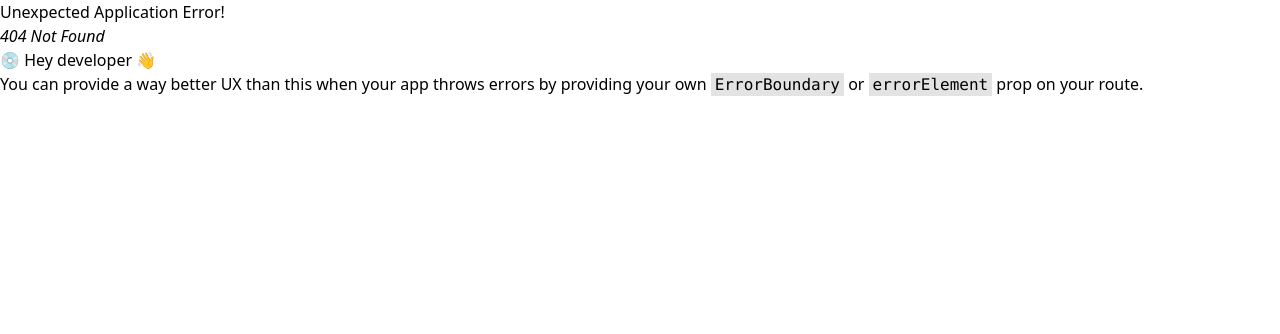
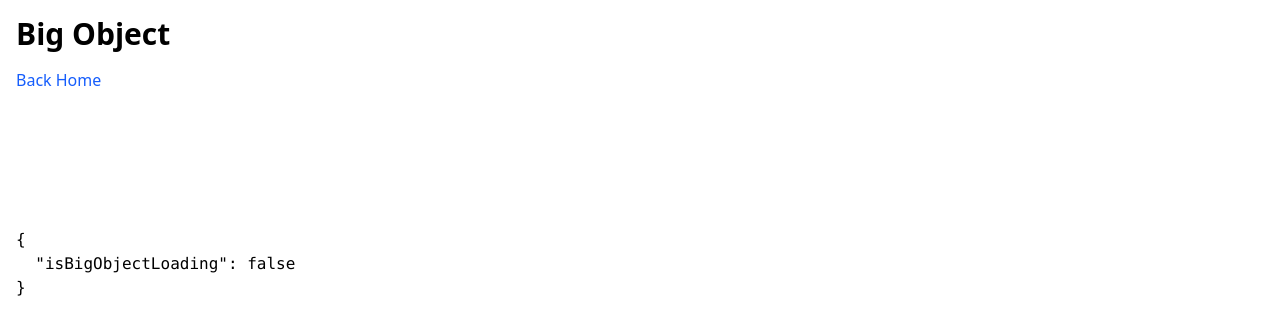
Before and after one commit to barnabas-lesti/react-sandbox, a React (Vite) app: page /state-management/big-object in a window 1280 px wide. Before the commit this address had no page. Shown: the top 334 px of the page. Built offline with nearby package versions, Linux system fonts and the light colour scheme.

Commit message:
feature(state-management): add big object example

```diff
--- a/package.json
+++ b/package.json
@@ -16,6 +16,7 @@
     "@reduxjs/toolkit": "^2.9.0",
     "clsx": "^2.1.1",
     "concurrently": "^9.2.0",
+    "lodash-es": "^4.17.21",
     "react": "^19.1.0",
     "react-dom": "^19.1.0",
     "react-redux": "^9.2.0",
@@ -25,6 +26,7 @@
   "devDependencies": {
     "@eslint/js": "^9.29.0",
     "@tailwindcss/vite": "^4.1.10",
+    "@types/lodash-es": "^4.17.12",
     "@types/react": "^19.1.7",
     "@types/react-dom": "^19.1.6",
     "@vitejs/plugin-react": "^4.5.2",
--- a/src/app/routes/config.tsx
+++ b/src/app/routes/config.tsx
@@ -27,6 +27,10 @@ export const APP_ROUTES: RouteObject[] = [
             path: "zustand",
             moduleLoader: () => import("#features/state-management/zustand/CounterWithZustandPage"),
           }),
+          createLazyRoute({
+            path: "big-object",
+            moduleLoader: () => import("#features/state-management/big-object/BigObjectPage"),
+          }),
         ],
       },
       {
--- /dev/null
+++ b/src/core/functions/mergeDeep.ts
@@ -0,0 +1,5 @@
+import { cloneDeep, merge } from "lodash-es";
+
+export function mergeDeep<T>(original: T, updates: Partial<T>) {
+  return merge(cloneDeep(original), updates);
+}
--- a/src/core/ui/components/typography/Typography.tsx
+++ b/src/core/ui/components/typography/Typography.tsx
@@ -4,6 +4,7 @@ import type { ComponentPropsWithoutRef, ElementType } from "react";
 interface VariantMap {
   h1: "h1";
   h2: "h2";
+  h3: "h3";
   p: "p";
 }
 
@@ -20,7 +21,12 @@ export function Typography<V extends Variant>(props: TypographyProps<V>) {
   return (
     <Tag
       {...restProps}
-      className={clsx(variant === "h1" && "font-bold text-3xl", variant === "h2" && "font-bold text-2xl", className)}
+      className={clsx(
+        variant === "h1" && "font-bold text-3xl",
+        variant === "h2" && "font-bold text-2xl",
+        variant === "h3" && "font-bold text-xl",
+        className,
+      )}
     >
       {children}
     </Tag>
--- a/src/features/home/HomePage.tsx
+++ b/src/features/home/HomePage.tsx
@@ -24,6 +24,12 @@ export default function HomePage() {
           <Link to="/state-management/redux">Counter with Redux</Link>
         </li>
       </ul>
+      <Typography variant="h3">Techniques</Typography>
+      <ul>
+        <li>
+          <Link to="/state-management/big-object">Big Object</Link>
+        </li>
+      </ul>
 
       <Typography variant="h2">Async Data</Typography>
       <ul>
--- /dev/null
+++ b/src/features/state-management/big-object/BigObjectPage.tsx
@@ -0,0 +1,70 @@
+import { useEffect } from "react";
+
+import { Typography } from "#core/ui/components/typography/Typography";
+import { BasePageLayout } from "#core/ui/layouts/base-page-layout/BasePageLayout";
+
+import { useBigObjectStore } from "./useBigObjectStore";
+
+export default function BigObjectPage() {
+  const isBigObjectLoading = useBigObjectStore((state) => state.isBigObjectLoading);
+  const loadBigObject = useBigObjectStore((state) => state.loadBigObject);
+
+  console.debug("BigObjectPage()");
+
+  useEffect(() => {
+    loadBigObject();
+  }, []);
+
+  return (
+    <BasePageLayout title="Big Object">
+      {isBigObjectLoading ? (
+        <Typography>Loading...</Typography>
+      ) : (
+        <>
+          <BigObjectInputs />
+          <BigObjectDisplay />
+        </>
+      )}
+    </BasePageLayout>
+  );
+}
+
+function BigObjectInputs() {
+  const level1Field = useBigObjectStore((state) => state.bigObject?.field);
+  const level2Field = useBigObjectStore((state) => state.bigObject?.object?.field);
+  const level3Field = useBigObjectStore((state) => state.bigObject?.object?.subObject?.field);
+  const setBigObject = useBigObjectStore((state) => state.setBigObject);
+
+  console.debug("BigObjectInputs()");
+
+  return (
+    <>
+      <input
+        type="text"
+        defaultValue={level1Field}
+        onChange={(event) => setBigObject({ field: event.target.value })}
+      />
+      <input
+        type="text"
+        defaultValue={level2Field}
+        onChange={(event) => setBigObject({ object: { field: event.target.value } })}
+      />
+      <input
+        type="text"
+        defaultValue={level3Field}
+        onChange={(event) => setBigObject({ object: { subObject: { field: event.target.value } } })}
+      />
+    </>
+  );
+}
+
+function BigObjectDisplay() {
+  const isBigObjectLoading = useBigObjectStore((state) => state.isBigObjectLoading);
+  const level1Field = useBigObjectStore((state) => state.bigObject?.field);
+  const level2Field = useBigObjectStore((state) => state.bigObject?.object?.field);
+  // const level3Field = useBigObjectStore((state) => state.bigObject?.object?.subObject?.field);
+
+  console.debug("BigObjectDisplay()");
+
+  return <pre>{JSON.stringify({ isBigObjectLoading, level1Field, level2Field }, null, 2)}</pre>;
+}
--- /dev/null
+++ b/src/features/state-management/big-object/useBigObjectStore.ts
@@ -0,0 +1,39 @@
+import { create } from "zustand";
+
+import { debugDelay } from "#core/functions/debugDelay";
+import { mergeDeep } from "#core/functions/mergeDeep";
+
+interface BigObject {
+  field?: string;
+  array?: string[];
+  object?: {
+    field?: string;
+    array?: string[];
+    subObject?: {
+      field?: string;
+      array?: string[];
+    };
+  };
+}
+
+interface BigObjectState {
+  isBigObjectLoading?: boolean;
+  bigObject?: BigObject;
+  setBigObject: (updates: Partial<BigObject>) => void;
+  loadBigObject: () => Promise<void>;
+}
+
+export const useBigObjectStore = create<BigObjectState>((set, get) => {
+  return {
+    setBigObject: (updates) => set({ bigObject: mergeDeep(get().bigObject, updates) }),
+    async loadBigObject() {
+      set({ isBigObjectLoading: true });
+      await debugDelay();
+      const response: { bigObject: BigObject } = { bigObject: {} };
+      set({
+        isBigObjectLoading: false,
+        bigObject: response.bigObject,
+      });
+    },
+  };
+});
```
Also changed, not shown: 2 other files (tests, documents, lock files or other folders).
